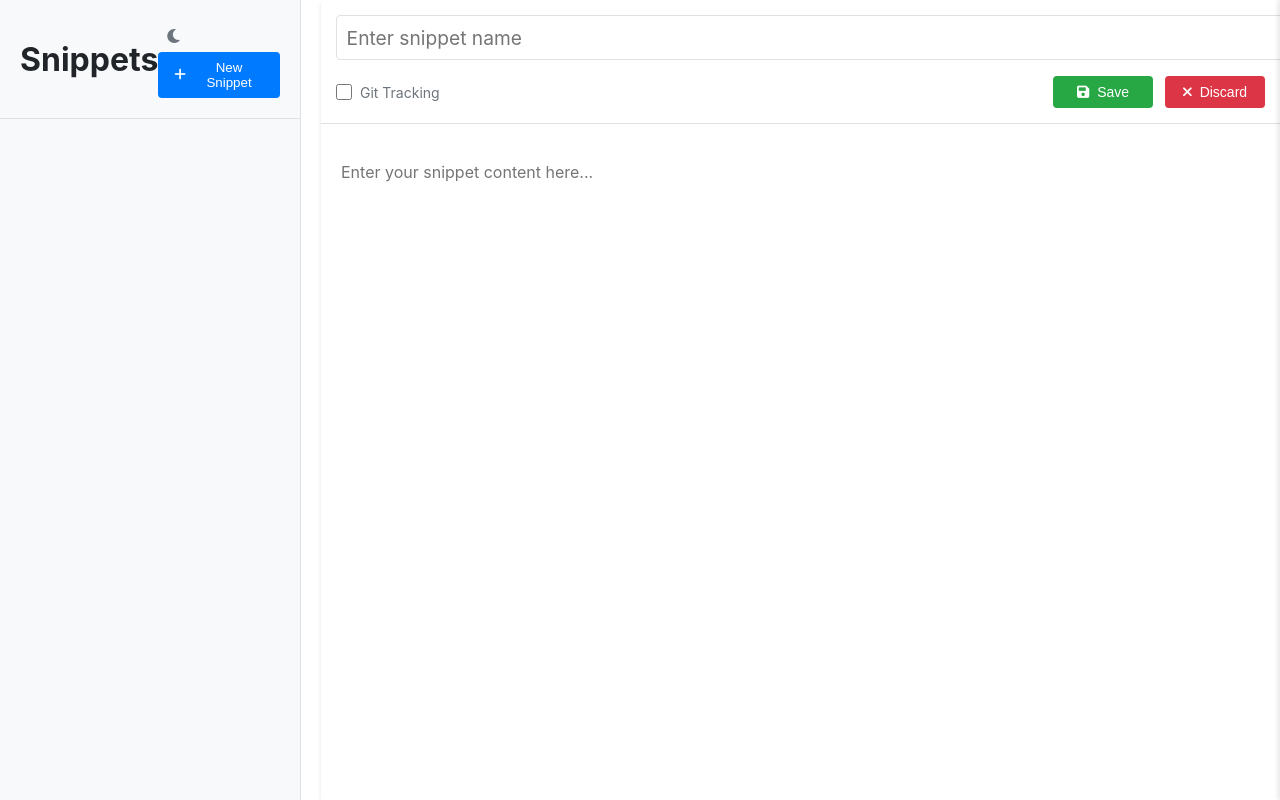
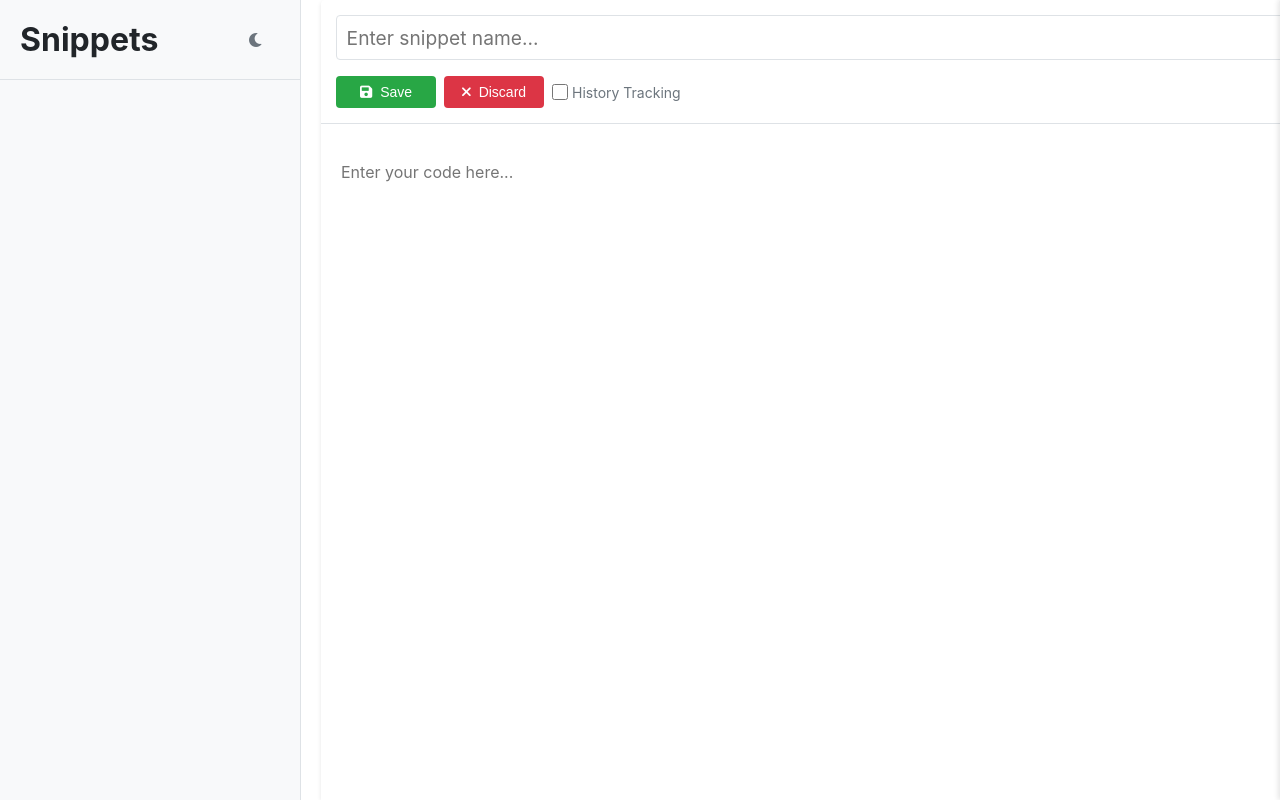
Before and after one commit to colingrady/vibe-snippets, a Python web app: template templates/index.html in a window 1280 px wide. Run offline with Jinja, Linux system fonts and the light colour scheme; the template is opened without the code that fills it, so the values that code supplies are empty.

Commit message:
Added light/dark theme support, tweaked layouts

```diff
--- a/static/css/style.css
+++ b/static/css/style.css
@@ -228,17 +279,26 @@ body {
 .editor-actions {
     display: flex;
     align-items: center;
-    gap: 12px;
-    justify-content: flex-end;
+    gap: 0.5rem;
+    margin-left: 0;
+}
+
+.editor-actions .save-btn,
+.editor-actions .discard-btn {
+    order: -1;
+}
+
+.editor-actions .git-tracking-toggle {
+    margin-left: 0;
 }
 
 .git-tracking-toggle {
     display: flex;
     align-items: center;
-    gap: 8px;
+    gap: 4px;
     color: var(--text-secondary);
     font-size: 14px;
-    margin-right: auto;
+    margin-right: 0;
 }
 
 .git-tracking-toggle input[type="checkbox"] {
--- a/static/js/app.js
+++ b/static/js/app.js
@@ -1,21 +1,19 @@
 document.addEventListener('DOMContentLoaded', () => {
-    const snippetsList = document.getElementById('snippetsList');
-    const newSnippetBtn = document.getElementById('newSnippetBtn');
-    const snippetName = document.getElementById('snippetName');
+    const snippetsList = document.querySelector('.snippets-list');
+    const editorTitle = document.querySelector('.editor-title');
     const snippetContent = document.getElementById('snippetContent');
-    const saveBtn = document.getElementById('saveBtn');
-    const discardBtn = document.getElementById('discardBtn');
+    const saveBtn = document.querySelector('.save-btn');
+    const discardBtn = document.querySelector('.discard-btn');
     const gitTracking = document.getElementById('gitTracking');
-    const historyPanel = document.getElementById('historyPanel');
-    const historyList = document.getElementById('historyList');
+    const historyPanel = document.querySelector('.history-panel');
+    const historyList = document.querySelector('.history-list');
     const closeHistoryBtn = document.querySelector('.close-history-btn');
-    const editorTitle = document.querySelector('.editor-title');
-    const saveMessage = document.getElementById('saveMessage');
+    const saveMessage = document.querySelector('.save-message');
 
     let currentSnippet = null;
     let snippets = {};
-    let isShowingHistory = false;  // Add flag to prevent recursion
-    let saveMessageTimeout;  // Add timeout variable for save message
+    let isShowingHistory = false;
+    let saveMessageTimeout;
 
     // Theme management
     const themeToggle = document.querySelector('.theme-toggle');
@@ -60,6 +58,126 @@ document.addEventListener('DOMContentLoaded', () => {
 
     // Initialize theme when the page loads
     initializeTheme();
+
+    // Load snippets from the server
+    async function loadSnippets() {
+        try {
+            const response = await fetch('/api/snippets');
+            if (!response.ok) {
+                throw new Error('Failed to load snippets');
+            }
+            const snippetsData = await response.json();
+            console.log('Loaded snippets:', snippetsData);
+
+            // Convert object to array and sort by date
+            const snippetsArray = Object.entries(snippetsData).map(([id, data]) => ({
+                id,
+                ...data
+            })).sort((a, b) => new Date(b.last_modified) - new Date(a.last_modified));
+
+            // Update the snippets object
+            snippets = snippetsData;
+
+            // Clear the snippets list
+            snippetsList.innerHTML = '';
+
+            // Add the empty snippet at the top
+            const emptySnippet = document.createElement('div');
+            emptySnippet.className = 'snippet-item empty-snippet';
+            emptySnippet.innerHTML = `
+                <div class="snippet-icon">
+                    <i class="fas fa-plus"></i>
+                </div>
+                <div class="snippet-info">
+                    <div class="snippet-name">New Snippet</div>
+                </div>
+            `;
+            emptySnippet.onclick = createSnippet;
+            snippetsList.appendChild(emptySnippet);
+
+            // Add existing snippets
+            snippetsArray.forEach(snippet => {
+                console.log('Processing snippet:', snippet);
+                const div = document.createElement('div');
+                div.className = 'snippet-item';
+                div.dataset.id = snippet.id;
+
+                const hasGitTracking = snippet.git_tracking;
+                console.log('Snippet timestamp:', snippet.last_modified);
+
+                div.innerHTML = `
+                    <div class="snippet-icon">
+                        ${hasGitTracking ?
+                            `<i class="fas fa-sticky-note" title="History Tracking Enabled">
+                                <i class="fab fa-git-alt"></i>
+                            </i>` :
+                            `<i class="fas fa-sticky-note" title="Local Snippet"></i>`
+                        }
+                    </div>
+                    <div class="snippet-info">
+                        <div class="snippet-name">${snippet.name}</div>
+                        <div class="snippet-timestamp">${snippet.last_modified ? new Date(snippet.last_modified).toLocaleString() : ''}</div>
+                    </div>
+                    <div class="snippet-actions">
+                        <button class="delete-btn" onclick="event.stopPropagation(); deleteSnippet('${snippet.id}')" title="Delete Snippet">
+                            <i class="fas fa-trash"></i>
+                        </button>
+                    </div>
+                `;
+
+                div.onclick = () => selectSnippet(snippet.id);
+                snippetsList.appendChild(div);
+            });
+
+            // If we have a current snippet, ensure it's selected
+            if (currentSnippet && snippets[currentSnippet]) {
+                selectSnippet(currentSnippet);
+            }
+        } catch (error) {
+            console.error('Error loading snippets:', error);
+            alert('Failed to load snippets');
+        }
+    }
+
+    // Make createSnippet globally accessible
+    window.createSnippet = function() {
+        console.log('Creating new snippet');
+
+        // Clear current snippet
+        currentSnippet = null;
+
+        // Close history panel
+        historyPanel.classList.remove('visible');
+
+        // Clear and focus the name field
+        if (editorTitle) {
+            editorTitle.value = '';
+            editorTitle.focus();
+            editorTitle.classList.add('active');
+            editorTitle.removeAttribute('readonly');
+            editorTitle.removeAttribute('disabled');
+            console.log('Name field initialized');
+        } else {
+            console.error('Snippet name input not found');
+        }
+
+        // Clear content and Git tracking
+        if (snippetContent) {
+            snippetContent.value = '';
+        }
+        if (gitTracking) {
+            gitTracking.checked = false;
+            gitTracking.parentElement.style.display = 'flex'; // Show tracking checkbox for new snippets
+        }
+
+        // Update UI state
+        updateActiveSnippet(null);
+
+        // Update editor title
+        if (editorTitle) {
+            editorTitle.value = 'New Snippet';
+        }
+    };
 
     // Make functions globally accessible
     window.showHistory = async function(snippetId) {
@@ -259,56 +377,46 @@ document.addEventListener('DOMContentLoaded', () => {
         }
     };
 
-    window.deleteSnippet = async function(id) {
-        if (!confirm(`Are you sure you want to delete "${id}"?`)) {
-            return;
-        }
+    // Make deleteSnippet globally accessible
+    window.deleteSnippet = async function(snippetId) {
+        event.stopPropagation();
 
+        const snippet = snippets[snippetId];
+        if (!snippet) return;
+
+        if (confirm(`Are you sure you want to delete "${snippet.name}"?`)) {
             try {
-            const response = await fetch(`/api/snippets/${id}`, {
+                const response = await fetch(`/api/snippets/${snippetId}`, {
                     method: 'DELETE'
                 });
 
                 if (!response.ok) {
-                const error = await response.json();
-                alert(error.error || 'Error deleting snippet');
-                return;
+                    throw new Error('Failed to delete snippet');
                 }
 
-            // Close history panel
+                // Close history panel if it's open
                 historyPanel.classList.remove('visible');
 
-            // If the deleted snippet was the current one, select another snippet
-            if (currentSnippet === id) {
-                currentSnippet = null;
-                snippetName.value = '';
-                snippetContent.value = '';
-                gitTracking.checked = false;
-                updateActiveSnippet(null);
-
-                // Find another snippet to select
-                const remainingSnippets = Object.entries(snippets).filter(([sid]) => sid !== id);
+                // If this was the current snippet, select another one
+                if (currentSnippet === snippetId) {
+                    const remainingSnippets = Object.keys(snippets).filter(id => id !== snippetId);
                     if (remainingSnippets.length > 0) {
-                    // Select the first remaining snippet
-                    const [nextId, nextSnippet] = remainingSnippets[0];
-                    selectSnippet(nextId, nextSnippet.name);
-
-                    // Update the UI to show the selected snippet
-                    document.querySelectorAll('.snippet-item').forEach(item => {
-                        item.classList.remove('active', 'selected');
-                    });
-                    const selectedItem = document.querySelector(`.snippet-item[data-id="${nextId}"]`);
-                    if (selectedItem) {
-                        selectedItem.classList.add('active', 'selected');
-                        selectedItem.scrollIntoView({ behavior: 'smooth', block: 'nearest' });
-                    }
+                        selectSnippet(remainingSnippets[0]);
+                    } else {
+                        // If no snippets remain, create a new one
+                        createSnippet();
                     }
                 }
 
-            await loadSnippets();
+                // Remove the snippet from our local state
+                delete snippets[snippetId];
+
+                // Reload the snippets list
+                loadSnippets();
             } catch (error) {
                 console.error('Error deleting snippet:', error);
-            alert('Error deleting snippet');
+                alert('Failed to delete snippet');
+            }
         }
     };
 
@@ -327,59 +435,6 @@ document.addEventListener('DOMContentLoaded', () => {
         } catch (error) {
             console.error('Error loading Git status:', error);
         }
-    }
-
-    // Load snippets from the server
-    function loadSnippets() {
-        fetch('/api/snippets')
-            .then(response => response.json())
-            .then(data => {
-                console.log('Received snippets data:', data);
-                snippets = data;
-                const snippetsList = document.getElementById('snippetsList');
-                if (!snippetsList) {
-                    console.error('Snippets list element not found');
-                    return;
-                }
-                snippetsList.innerHTML = '';
-
-                Object.entries(snippets).forEach(([id, snippet]) => {
-                    console.log('Processing snippet:', id, snippet);
-                    const div = document.createElement('div');
-                    div.className = 'snippet-item';
-                    div.setAttribute('data-id', id);
-
-                    // Check if snippet has Git tracking enabled
-                    const hasGitTracking = snippet.git_tracking === true;
-                    console.log('Git tracking status for', id, ':', hasGitTracking);
-
-                    div.innerHTML = `
-                        <div class="snippet-icon">
-                            ${hasGitTracking ?
-                                `<i class="fas fa-sticky-note" title="Git Tracking Enabled">
-                                    <i class="fab fa-git-alt"></i>
-                                </i>` :
-                                `<i class="fas fa-sticky-note" title="Local Snippet"></i>`
-                            }
-                        </div>
-                        <div class="snippet-info">
-                            <span class="snippet-name">${snippet.name}</span>
-                            <span class="snippet-timestamp">${snippet.last_modified ? new Date(snippet.last_modified).toLocaleString() : 'Never'}</span>
-                        </div>
-                        <div class="snippet-actions">
-                            <button class="delete-btn" onclick="event.stopPropagation(); deleteSnippet('${id}')" title="Delete Snippet">
-                                <i class="fas fa-trash"></i>
-                            </button>
-                        </div>
-                    `;
-                    div.onclick = () => handleSnippetClick(id, snippet.name);
-                    snippetsList.appendChild(div);
-                });
-            })
-            .catch(error => {
-                console.error('Error loading snippets:', error);
-                alert('Error loading snippets');
-            });
     }
 
     // Update active snippet and load its content
@@ -450,52 +505,66 @@ document.addEventListener('DOMContentLoaded', () => {
         }
     }
 
-    // Create a new snippet
-    async function createSnippet() {
-        console.log('Creating new snippet');
+    // Improve snippet selection reliability
+    function selectSnippet(snippetId, name, isHistoryCall = false) {
+        // Remove active class from all snippets
+        document.querySelectorAll('.snippet-item').forEach(item => {
+            item.classList.remove('active', 'selected');
+        });
 
-        // Clear current snippet
-        currentSnippet = null;
+        // Add active class to selected snippet
+        const selectedItem = document.querySelector(`.snippet-item[data-id="${snippetId}"]`);
+        if (selectedItem) {
+            selectedItem.classList.add('active', 'selected');
 
-        // Clear and focus the name field
-        if (snippetName) {
-            snippetName.value = '';
-            snippetName.focus();
-            snippetName.classList.add('active');
-            snippetName.removeAttribute('readonly');
-            snippetName.removeAttribute('disabled');
-            console.log('Name field initialized');
-        } else {
-            console.error('Snippet name input not found');
+            // Ensure the selected item is visible in the list
+            selectedItem.scrollIntoView({ behavior: 'smooth', block: 'nearest' });
         }
 
-        // Clear content and Git tracking
-        if (snippetContent) {
-            snippetContent.value = '';
+        // Update editor state
+        currentSnippet = snippetId;
+        if (editorTitle) {
+            editorTitle.textContent = name;
         }
+        snippetContent.value = snippets[snippetId].content;
+
+        // Hide tracking checkbox for existing snippets
         if (gitTracking) {
-            gitTracking.checked = false;
-            gitTracking.parentElement.style.display = 'flex'; // Show tracking checkbox for new snippets
+            gitTracking.parentElement.style.display = 'none';
         }
 
-        // Update UI state
-        updateActiveSnippet(null);
+        // Check if the snippet has Git tracking enabled
+        const hasGitTracking = snippets[snippetId]?.git_tracking === true;
 
-        // Update editor title
-        if (editorTitle) {
-            editorTitle.textContent = 'New Snippet';
+        // Show history immediately if tracking is enabled and this isn't a history call
+        if (hasGitTracking && !isHistoryCall) {
+            showHistory(snippetId);
+        } else if (!hasGitTracking) {
+            historyPanel.classList.remove('visible');
         }
+
+        // Load Git status for UI updates
+        loadGitStatus(snippetId);
+    }
+
+    // Add debounce to snippet selection to prevent multiple rapid clicks
+    let selectionTimeout;
+    function handleSnippetClick(snippetId, name) {
+        clearTimeout(selectionTimeout);
+        selectionTimeout = setTimeout(() => {
+            selectSnippet(snippetId, name);
+        }, 100);
     }
 
     // Save the current snippet
     async function saveSnippet() {
-        const name = snippetName.value.trim();
+        const name = editorTitle.value.trim();
         console.log('Saving snippet with name:', name);
 
         if (!name) {
             alert('Please enter a name for the snippet');
-            if (snippetName) {
-                snippetName.focus();
+            if (editorTitle) {
+                editorTitle.focus();
             }
             return;
         }
@@ -552,13 +621,13 @@ document.addEventListener('DOMContentLoaded', () => {
 
             // Update the editor title
             if (editorTitle) {
-                editorTitle.textContent = data.name;
+                editorTitle.value = data.name;
             }
 
             // Make the name field readonly after saving
-            if (snippetName) {
-                snippetName.setAttribute('readonly', true);
-                snippetName.classList.remove('active');
+            if (editorTitle) {
+                editorTitle.setAttribute('readonly', true);
+                editorTitle.classList.remove('active');
             }
 
             // Show save success message
@@ -591,7 +660,7 @@ document.addEventListener('DOMContentLoaded', () => {
             if (savedSnippet) {
                 // Revert content to saved state
                 snippetContent.value = savedSnippet.content;
-                snippetName.value = savedSnippet.name;
+                editorTitle.value = savedSnippet.name;
 
                 // Update Git tracking checkbox
                 if (gitTracking) {
@@ -615,66 +684,12 @@ document.addEventListener('DOMContentLoaded', () => {
     }
 
     // Event listeners
-    newSnippetBtn.addEventListener('click', createSnippet);
     saveBtn.addEventListener('click', saveSnippet);
     discardBtn.addEventListener('click', discardChanges);
     closeHistoryBtn.addEventListener('click', () => {
         historyPanel.classList.remove('visible');
     });
 
-    // Improve snippet selection reliability
-    function selectSnippet(snippetId, name, isHistoryCall = false) {
-        // Remove active class from all snippets
-        document.querySelectorAll('.snippet-item').forEach(item => {
-            item.classList.remove('active', 'selected');
-        });
-
-        // Add active class to selected snippet
-        const selectedItem = document.querySelector(`.snippet-item[data-id="${snippetId}"]`);
-        if (selectedItem) {
-            selectedItem.classList.add('active', 'selected');
-
-            // Ensure the selected item is visible in the list
-            selectedItem.scrollIntoView({ behavior: 'smooth', block: 'nearest' });
-        }
-
-        // Update editor state
-        currentSnippet = snippetId;
-        if (snippetName) {
-            snippetName.value = name;
-            snippetName.removeAttribute('readonly');
-            snippetName.removeAttribute('disabled');
-        }
-        snippetContent.value = snippets[snippetId].content;
-
-        // Hide tracking checkbox for existing snippets
-        if (gitTracking) {
-            gitTracking.parentElement.style.display = 'none';
-        }
-
-        // Check if the snippet has Git tracking enabled
-        const hasGitTracking = snippets[snippetId]?.git_tracking === true;
-
-        // Show history immediately if tracking is enabled and this isn't a history call
-        if (hasGitTracking && !isHistoryCall) {
-            showHistory(snippetId);
-        } else if (!hasGitTracking) {
-            historyPanel.classList.remove('visible');
-        }
-
-        // Load Git status for UI updates
-        loadGitStatus(snippetId);
-    }
-
-    // Add debounce to snippet selection to prevent multiple rapid clicks
-    let selectionTimeout;
-    function handleSnippetClick(snippetId, name) {
-        clearTimeout(selectionTimeout);
-        selectionTimeout = setTimeout(() => {
-            selectSnippet(snippetId, name);
-        }, 100);
-    }
-
     // Initial load
     loadSnippets();
 });
--- a/templates/index.html
+++ b/templates/index.html
@@ -4,25 +4,19 @@
     <meta charset="UTF-8">
     <meta name="viewport" content="width=device-width, initial-scale=1.0">
     <title>Snippets</title>
+    <link rel="stylesheet" href="https://cdnjs.cloudflare.com/ajax/libs/font-awesome/6.0.0/css/all.min.css">
     <link rel="stylesheet" href="/static/css/style.css">
-    <link rel="stylesheet" href="https://cdnjs.cloudflare.com/ajax/libs/font-awesome/6.0.0/css/all.min.css">
 </head>
 <body>
     <div class="container">
         <div class="sidebar">
             <div class="sidebar-header">
                 <h1>Snippets</h1>
-                <div class="header-actions">
-                    <button class="theme-toggle" title="Toggle theme">
-                        <i class="fas fa-moon"></i>
-                    </button>
-                    <button class="new-snippet-btn">
-                        <i class="fas fa-plus"></i>
-                        New Snippet
-                    </button>
-                </div>
+                <button class="theme-toggle" title="Toggle theme">
+                    <i class="fas fa-moon"></i>
+                </button>
             </div>
-            <div id="snippetsList" class="snippets-list">
+            <div class="snippets-list">
                 {% for name in snippets %}
                 <div class="snippet-item" data-name="{{ name }}">
                     <span>{{ name }}</span>
@@ -36,22 +30,23 @@
         </div>
         <div class="editor">
             <div class="editor-header">
-                <input type="text" id="snippetName" class="editor-title" placeholder="Enter snippet name">
+                <input type="text" class="editor-title" placeholder="Enter snippet name...">
                 <div class="editor-actions">
+                    <button class="save-btn">
+                        <i class="fas fa-save"></i>
+                        Save
+                    </button>
+                    <button class="discard-btn">
+                        <i class="fas fa-times"></i>
+                        Discard
+                    </button>
                     <div class="git-tracking-toggle">
                         <input type="checkbox" id="gitTracking">
-                        <label for="gitTracking">Git Tracking</label>
+                        <label for="gitTracking">History Tracking</label>
                     </div>
-                    <button id="saveBtn" class="save-btn">
-                        <i class="fas fa-save"></i> Save
-                    </button>
-                    <button id="discardBtn" class="discard-btn">
-                        <i class="fas fa-times"></i> Discard
-                    </button>
-                    <div id="saveMessage" class="save-message"></div>
                 </div>
             </div>
-            <textarea id="snippetContent" placeholder="Enter your snippet content here..."></textarea>
+            <textarea id="snippetContent" placeholder="Enter your code here..."></textarea>
         </div>
     </div>
     <div id="historyPanel" class="history-panel">
@@ -63,6 +58,10 @@
         </div>
         <ul id="historyList" class="history-list"></ul>
     </div>
+    <div class="save-message">
+        <i class="fas fa-check"></i>
+        Snippet saved successfully
+    </div>
     <script src="/static/js/app.js"></script>
 </body>
 </html>
```
Also changed, not shown: other parts of static/css/style.css (+55 -4 lines). Lines whose indentation alone changed are shown as unchanged.
